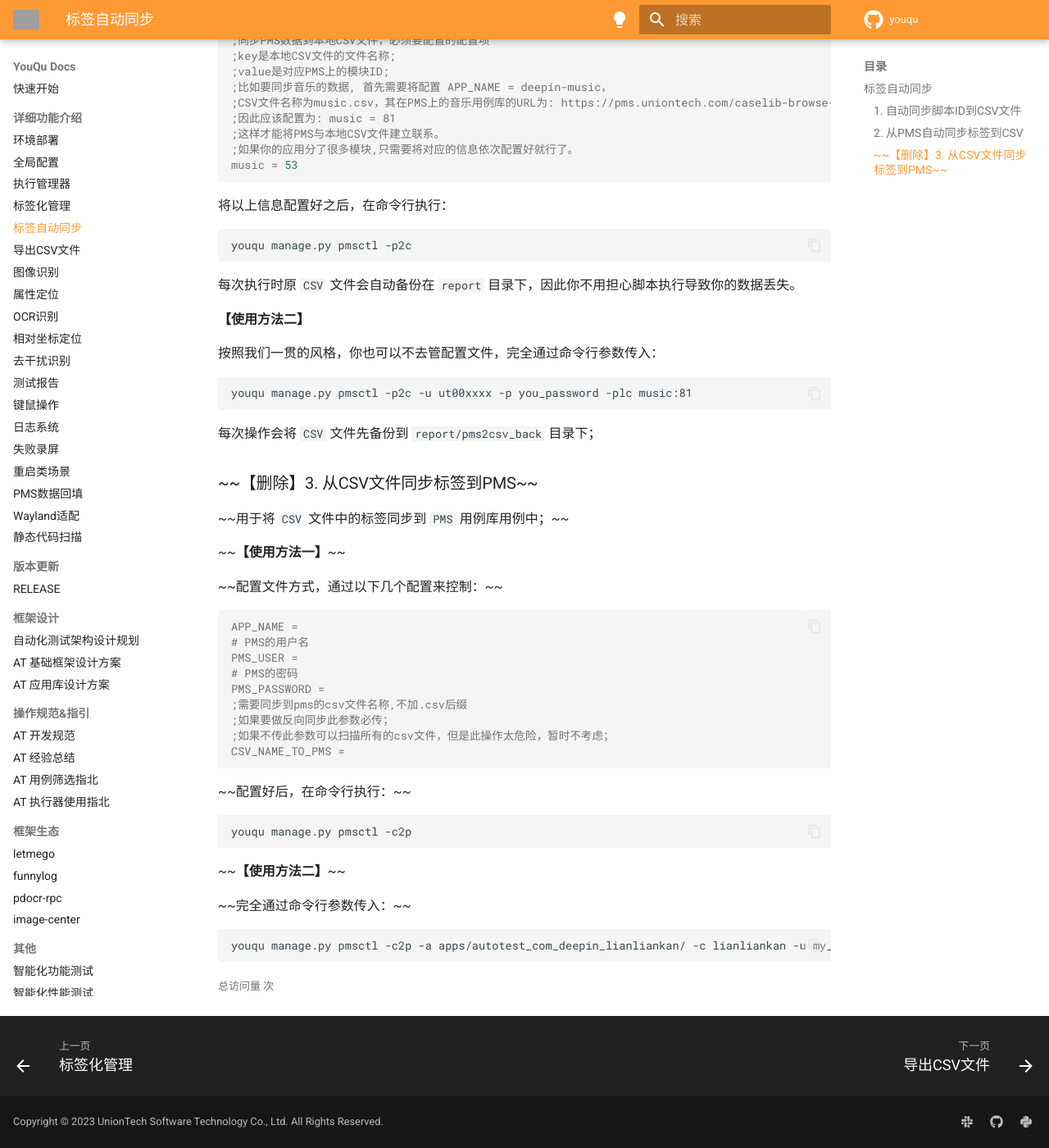
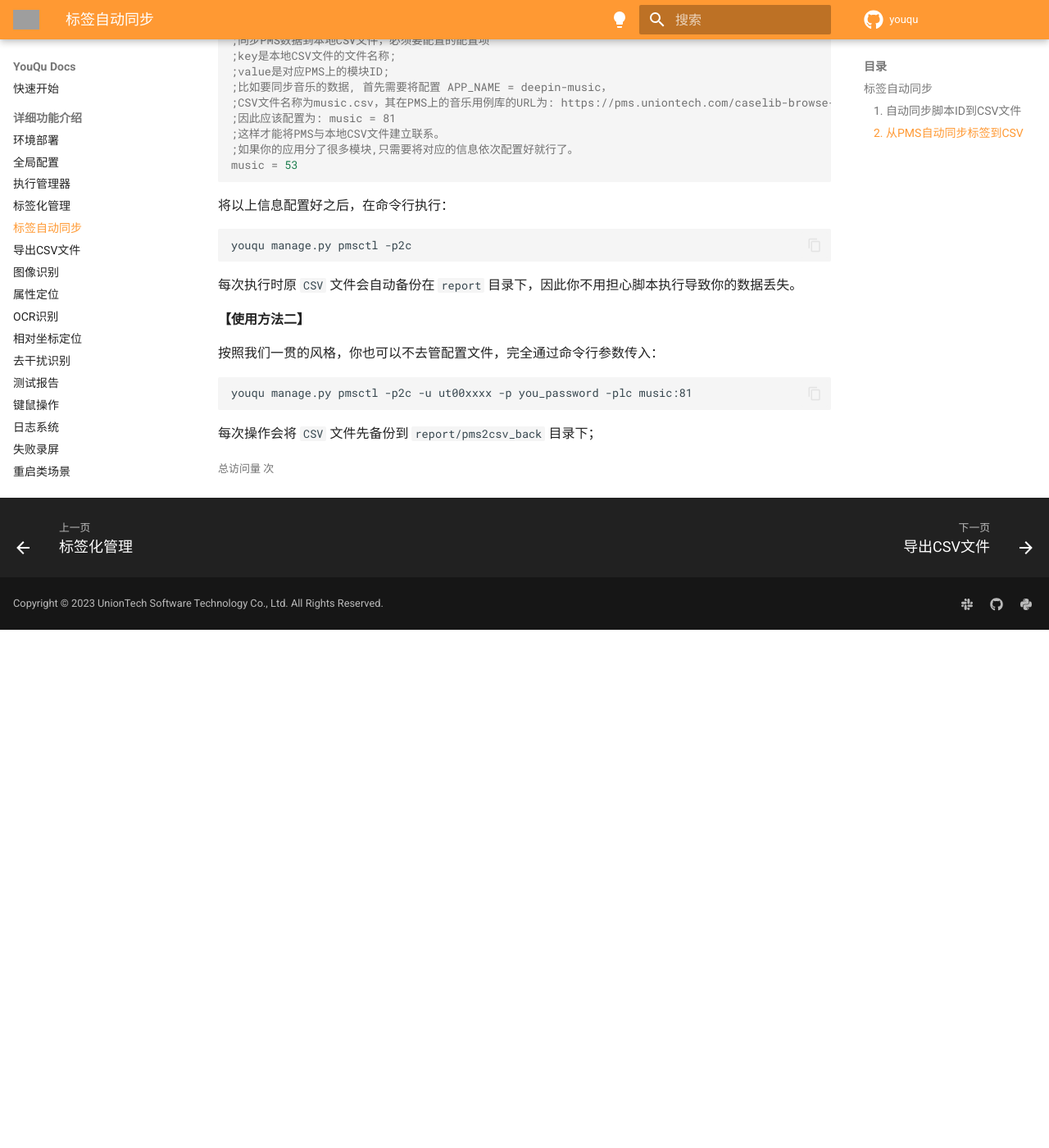
Before and after one commit to linuxdeepin/youqu, an MkDocs documentation site: the page built from docs/框架功能介绍/标签自动同步.md, in a window 1280 px wide and 1400 px high, scrolled down 1233 px. Shown: the whole window at 82% size. Built offline with MkDocs 1.6.1 and Material for MkDocs 9.7.7, drawn with Linux system fonts in a browser that asks for light colours; comment, search, counter and statistics services are not loaded; the version menu is left out; after the commit the page ends 2001 px from its top, so only the background shows below that; grey boxes are pictures that could not be loaded.

Commit message:
fix: 修复了一些已知问题；
Description:

Log:

````diff
--- a/docs/框架功能介绍/标签自动同步.md
+++ b/docs/框架功能介绍/标签自动同步.md
@@ -82,37 +82,3 @@
 ```
 
 每次操作会将 `CSV` 文件先备份到 `report/pms2csv_back` 目录下；
-
-### ~~【删除】3. 从CSV文件同步标签到PMS~~
-
-~~用于将 `CSV` 文件中的标签同步到 `PMS` 用例库用例中；~~
-
-~~**【使用方法一】**~~
-
-~~配置文件方式，通过以下几个配置来控制：~~
-
-```ini
-APP_NAME =
-# PMS的用户名
-PMS_USER =
-# PMS的密码
-PMS_PASSWORD =
-;需要同步到pms的csv文件名称,不加.csv后缀
-;如果要做反向同步此参数必传；
-;如果不传此参数可以扫描所有的csv文件，但是此操作太危险，暂时不考虑；
-CSV_NAME_TO_PMS =
-```
-
-~~配置好后，在命令行执行：~~
-
-```shell
-youqu manage.py pmsctl -c2p
-```
-
-~~**【使用方法二】**~~
-
-~~完全通过命令行参数传入：~~
-
-```shell
-youqu manage.py pmsctl -c2p -a apps/autotest_com_deepin_lianliankan/ -c lianliankan -u my_user -p my_pwd
-```
--- a/mkdocs.yml
+++ b/mkdocs.yml
@@ -66,7 +66,11 @@
   - pymdownx.emoji:
       emoji_index: !!python/name:materialx.emoji.twemoji
       emoji_generator: !!python/name:materialx.emoji.to_svg
+  - pymdownx.critic
+  - pymdownx.caret
+  - pymdownx.keys
   - pymdownx.mark
+  - pymdownx.tilde
   - pymdownx.smartsymbols
   - pymdownx.superfences
   - pymdownx.tasklist:
````
Also changed, not shown: RELEASE.md (+17 -11 lines), docs/框架功能介绍/环境部署.md (+1 -1 lines), 1 other file.
